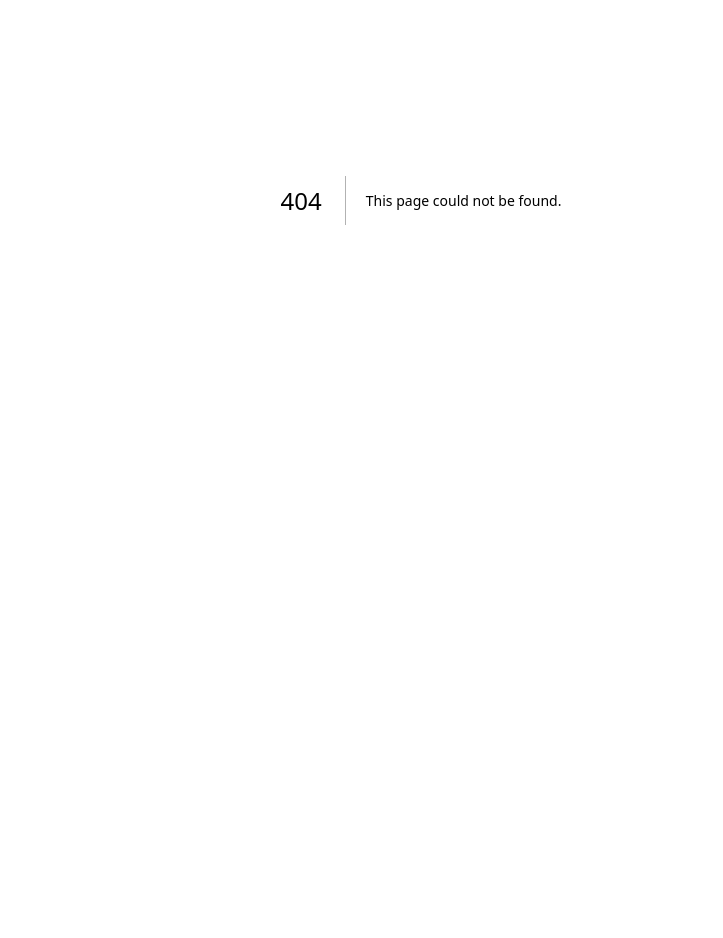
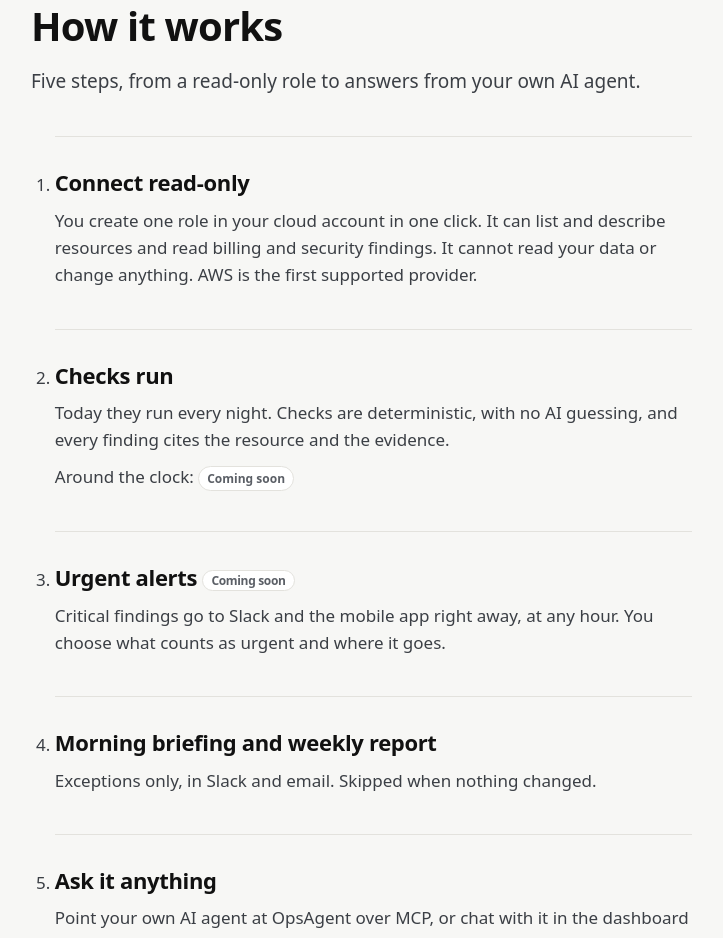
Before and after one commit to OpsAgentDev/opsagent-web, a Next.js app: page /how-it-works in a window 1280 px wide. Before the commit this address had no page. Shown: the part 200-1138 px from the top of the page, without its empty margins (219-942 px from the left). Before the commit the page ends 800 px from the top, so only its background shows below. Built offline with nearby package versions, Linux system fonts and the light colour scheme.

Commit message:
feat(marketing): how it works, security and pricing pages

```diff
--- /dev/null
+++ b/app/(marketing)/how-it-works/page.tsx
@@ -0,0 +1,57 @@
+import type { Metadata } from "next";
+import Link from "next/link";
+import { ComingSoon } from "@/components/marketing/ComingSoon";
+
+export const metadata: Metadata = {
+  title: "How it works · OpsAgent",
+  description: "Connect read-only, checks run, you get a morning briefing. Urgent alerts are coming soon.",
+};
+
+export default function HowItWorks() {
+  return (
+    <main className="page">
+      <h1>How it works</h1>
+      <p className="lead">Five steps, from a read-only role to answers from your own AI agent.</p>
+      <ol className="prose-steps">
+        <li>
+          <h2>Connect read-only</h2>
+          <p>
+            You create one role in your cloud account in one click. It can list and describe resources and read
+            billing and security findings. It cannot read your data or change anything. AWS is the first supported
+            provider.
+          </p>
+        </li>
+        <li>
+          <h2>Checks run</h2>
+          <p>
+            Today they run every night. Checks are deterministic, with no AI guessing, and every finding cites the
+            resource and the evidence.
+          </p>
+          <p className="step-soon">
+            Around the clock: <ComingSoon />
+          </p>
+        </li>
+        <li>
+          <h2>
+            Urgent alerts <ComingSoon />
+          </h2>
+          <p>
+            Critical findings go to Slack and the mobile app right away, at any hour. You choose what counts as urgent
+            and where it goes.
+          </p>
+        </li>
+        <li>
+          <h2>Morning briefing and weekly report</h2>
+          <p>Exceptions only, in Slack and email. Skipped when nothing changed.</p>
+        </li>
+        <li>
+          <h2>Ask it anything</h2>
+          <p>
+            Point your own AI agent at OpsAgent over MCP, or chat with it in the dashboard using your own model key.{" "}
+            <Link href="/docs/connect-your-agent">Connect your agent</Link>.
+          </p>
+        </li>
+      </ol>
+    </main>
+  );
+}
--- a/app/(marketing)/marketing.css
+++ b/app/(marketing)/marketing.css
@@ -266,3 +266,25 @@ body:has(.mkt) { background: #f7f7f5; }
 .mkt .waitlist-hint { margin-top: 10px; font-size: 14px; color: var(--soft); }
 .mkt .waitlist-ok { padding: 16px 18px; font-size: 17px; color: var(--navy); background: #fff; border: 1px solid var(--line); border-left: 3px solid var(--navy); border-radius: 8px; }
 @media (max-width: 480px) { .mkt .waitlist-row { flex-direction: column; } }
+
+/* How it works, Security, Pricing */
+.mkt .page { padding: 72px var(--gutter) 96px; max-width: 860px; }
+.mkt .page h1 { font-size: clamp(34px, 3vw + 18px, 48px); line-height: 1.1; letter-spacing: -0.03em; }
+.mkt .page h2 { margin-top: 0; font-size: 22px; line-height: 1.25; letter-spacing: -0.015em; }
+.mkt .page h3 { margin-top: 20px; font-size: 17px; }
+.mkt .page section { margin-top: 40px; padding-top: 32px; border-top: 1px solid var(--line); }
+.mkt .page p { margin-top: 10px; color: var(--body); max-width: 40em; }
+.mkt .page .lead { margin-top: 18px; }
+.mkt .page a { color: var(--navy); }
+.mkt .prose-steps { margin-top: 24px; }
+.mkt .prose-steps li { margin-top: 40px; padding-top: 32px; border-top: 1px solid var(--line); }
+.mkt .plans { display: grid; grid-template-columns: repeat(3, minmax(0, 1fr)); gap: 20px; margin-top: 40px; }
+.mkt .plans li { padding: 24px; background: #fff; border: 1px solid var(--line); border-radius: 12px; }
+.mkt .plans .price { margin-top: 12px; font-size: 36px; font-weight: 700; color: var(--ink); letter-spacing: -0.03em; }
+.mkt .plans .price span { display: block; font-size: 14px; font-weight: 400; letter-spacing: 0; color: var(--soft); }
+.mkt .plans dl { margin: 20px 0 24px; display: grid; grid-template-columns: 1fr auto; gap: 8px 12px; font-size: 15px; }
+.mkt .plans dt { color: var(--body); }
+.mkt .plans dd { margin: 0; font-weight: 600; color: var(--ink); text-align: right; }
+.mkt .plans .btn { display: block; padding: 12px 16px; text-align: center; font-weight: 600; color: #fff; background: var(--navy); border-radius: 8px; text-decoration: none; }
+.mkt .plans .btn:hover { background: #28497a; }
+@media (max-width: 800px) { .mkt .plans { grid-template-columns: minmax(0, 1fr); } }
```
Also changed, not shown: app/(marketing)/pricing/page.tsx (added, +52 -0 lines), app/(marketing)/security/page.tsx (added, +54 -0 lines), 1 other file (tests, documents, lock files or other folders).
